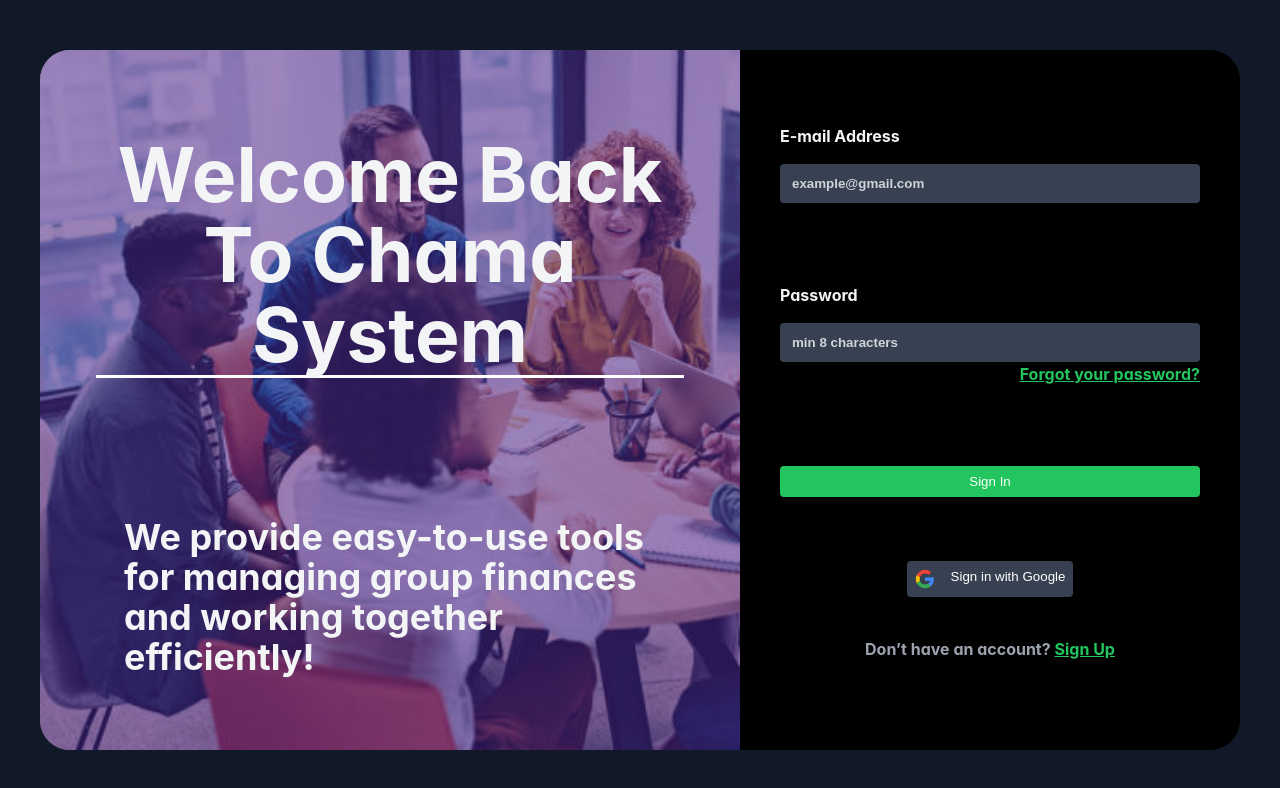
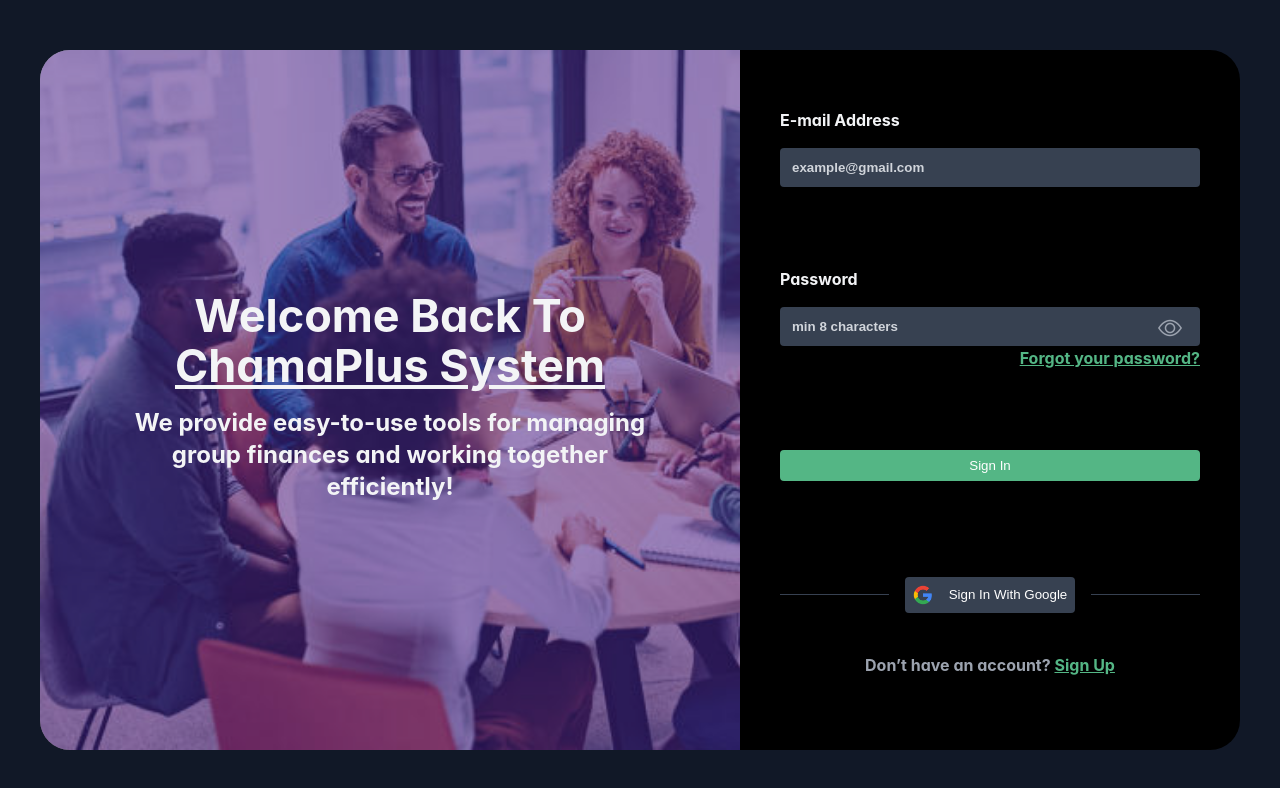
Before and after one commit to PascalTwoli/chama, a React (Create React App) app in the folder chama-frontend/: page /signin in a window 1280 px wide. Shown: the top 788 px of the page. Built offline with nearby package versions, Linux system fonts and the light colour scheme; no server answers.

Commit message:
feat: update styling and improve user experience across multiple components

```diff
--- a/chama-frontend/src/App.css
+++ b/chama-frontend/src/App.css
@@ -1,8 +1,24 @@
 
 :root {
-  --gray-400:  #a0aec0;
+  --primary-color: #4084B9;
+  --primary-color-hover: #488ec3;
   --info-btn: #4084B9;
+  --info-btn-hover: #4084B9;
+  --info-btn-active: #4084B9;
+  --gray-100: #f7fafc;
+  --gray-200: #edf2f7;
+  --gray-300: #718096;
+  --gray-400: #a0aec0;
+  /* --gray-500: #cbd5e0; */
+  --gray-600: #e2e8f0;
+  --gray-700: #edf2f7;
+  --gray-800: #f7fafc;
+  --gray-900: #f8fafc;
   --gray-500: rgb(158, 158, 158, 0.5) ;
+  --purple-500: #6b46c1;
+  --purple-600: #553c9a;
+  --purple-700: #44337a;
+  --purple-800: #322659;
 }
 
 
@@ -151,7 +167,7 @@
 }
 
 .signup-details {
-  width: 500px;
+  max-width: 31.25rem;
   border-top-left-radius: 30px;
   border-bottom-left-radius: 30px;
 }
@@ -167,9 +183,9 @@
 
 
 .welcome-p {
-  border-bottom: 3px solid white;
-  font-size: 75px;
-  line-height: 80px;
+  /* border-bottom: 3px solid white; */
+  font-size: 45px;
+  line-height: 50px;
   font-weight: 700;
 }
 
@@ -177,6 +193,10 @@
   height: 20px;
 }
 
+.hor-line {
+  border-top: solid 1px;
+  border-color: var(--gray-700);
+}
 .google-login {
   /* margin: 0 auto;
   margin-top: 50px;
--- a/chama-frontend/src/App.tsx
+++ b/chama-frontend/src/App.tsx
@@ -1,5 +1,4 @@
 import React from 'react';
-import logo from './logo.svg';
 import './App.css';
 import AppRoutes from './routes/Routes';
 import "bootstrap-icons/font/bootstrap-icons.css";
--- a/chama-frontend/src/components/settings/chama-settings.tsx
+++ b/chama-frontend/src/components/settings/chama-settings.tsx
@@ -1,4 +1,4 @@
-import React, { useRef, useState } from "react";
+import React, { useState } from "react";
 import { Menu } from "primereact/menu";
 import { toast } from 'react-toastify';
 import { Button } from "primereact/button";
--- a/chama-frontend/src/components/settings/profile-image-upload.tsx
+++ b/chama-frontend/src/components/settings/profile-image-upload.tsx
@@ -1,5 +1,5 @@
 import { toast } from 'react-toastify';
-import { useRef, useState, type Dispatch, type SetStateAction } from "react";
+import { useRef, useState } from "react";
 
 interface ProfileImageUploadProps {
   onStartEditing: () => void;
--- a/chama-frontend/src/pages/signin.tsx
+++ b/chama-frontend/src/pages/signin.tsx
@@ -1,5 +1,5 @@
 
-import { FormEvent, useEffect, useRef, useState } from "react";
+import { FormEvent, useState, useEffect } from "react";
 import { FormErrors, SignInCredentials} from "../models/user"; //SignInResponse
 import { AuthService as SigninService } from "../services/auth/signin-service";
 import AuthService from "../services/auth/signup-service";
@@ -18,8 +18,7 @@ const SignIn = () => {
   const [error, setError] = useState<FormErrors>({});
   const [isLoading, setIsLoading] = useState<boolean>(false);
   const [isCheckingUserType, setIsCheckingUserType] = useState<boolean>(false);
-  const [apiError, setApiError] = useState<string>("");
-  const [apiSuccess, setApiSuccess] = useState<string>("");
+  const [showPassword, setShowPassword] = useState(false);
 
   const handleChange = (e: FormEvent<HTMLInputElement>) => {
     const { name, value } = e.currentTarget;
@@ -56,8 +55,6 @@ const SignIn = () => {
 
   const handleLogin = async (e: FormEvent<HTMLFormElement>) => {
     e.preventDefault();
-    setApiError("");
-    setApiSuccess("");
 
     // Validate form data
     if (!validateForm()) {
@@ -174,23 +171,12 @@ const SignIn = () => {
       <div className="signin-container flex flex-row justify-center items-center rounded-xl">
         <div className="signin-image flex-1" style={{backgroundImage: "url('/assets/signinimage.png')", backgroundSize: "cover"}}>
           <div className=" flex flex-col justify-center signin-image-overlay text-center p-14">
-            <p className="font-bold welcome-p">Welcome Back To Chama System</p>
-            <p className="font-bold text-4xl p-7 text-left">We provide easy-to-use tools for managing  group finances and working together efficiently!</p>
+            <p className="font-bold welcome-p mb-4">Welcome Back To <br /> <span className="underline">ChamaPlus System</span> </p>
+            <p className="font-bold text-2xl p-7 pt-0 mt-0 text-center">We provide easy-to-use tools for managing  group finances and working together efficiently!</p>
           </div>
         </div>
         <div className="signin-details flex items-center bg-black min-h-full flex-2 font-bold">
           <div className="w-full p-10 min-h-full">
-            {/* <h2 className="text-2xl font-bold text-center text-white">Sign In</h2> */}
-            {/* {apiSuccess && (
-              <p className="text-green-500 font-bold text-center mb-4">
-                {apiSuccess}
-              </p>
-            )}
-            {apiError && (
-              <p className="text-red-500 font-bold text-center mb-4">
-                {apiError}
-              </p>
-            )} */}
             <form onSubmit={handleLogin}>
               <div className="">
                 <label className="email-input" htmlFor="email">
@@ -210,11 +196,11 @@ const SignIn = () => {
                 </label>
               </div>
 
-              <div className="mt-20">
+              <div className="mt-20 relative">
                 <label className="pass-input" htmlFor="password">
                   Password
                   <input
-                    type="password"
+                    type={showPassword ? "text" : "password"}
                     id="password"
                     name="password"
                     value={formData.password}
@@ -224,14 +210,26 @@ const SignIn = () => {
                     className={`w-full p-3 mt-4 border rounded bg-gray-700 placeholder:font-bold placeholder:text-gray-300 focus:outline focus:outline-sky-500 ${error.password ? "border-red-500" : ""}`} />
                   {error.password && <p className="text-red-500 text-sm mt-1">{error.password}</p>}
                 </label>
+                <button
+                  type="button"
+                  className="absolute right-3 top-[45px] text-gray-400 hover:text-gray-200 transition duration-300 bg-transparent border-0 focus:outline-none"
+                  onClick={() => setShowPassword(!showPassword)}
+                  aria-label={showPassword ? "Hide password" : "Show password"}
+                >
+                  {showPassword ? (
+                    <i className="bi bi-eye-slash text-2xl"></i>
+                  ) : (
+                    <i className="bi bi-eye text-2xl"></i>
+                  )}
+                </button>
                 <div className="text-right">
-                  <a href="/forgot-password" className="font-bold text-green-500 hover:text-green-400 transition duration-300">Forgot your password?</a>
+                  <a href="/forgot-password" className="font-bold text-[#54B685] hover:text-green-400 transition duration-300">Forgot your password?</a>
                 </div>
               </div>
 
               <div className="">
                 <button
-                  className="w-full p-2 mt-20 mb-10 text-white bg-green-500 rounded hover:bg-green-400 transition duration-300 border-0 text-center"
+                  className="w-full p-2 mt-20 mb-10 text-white bg-[#54B685] rounded hover:bg-green-400 transition duration-300 border-0 text-center"
                   type="submit"
                   disabled={isLoading || isCheckingUserType}
                 >
@@ -239,23 +237,23 @@ const SignIn = () => {
                 </button>
               </div>
 
-              <div className="flex items-center my-6 mb-10">
-                <div className="flex-grow border-t border-gray-700"></div>
-                <button
-                  type="button"
-                  className="google-login bg-gray-700 p-2 rounded flex justify-around ml-4 mr-4 gap-4 hover:bg-gray-600 transition duration-300 border-0"
-                  aria-label="Sign in with Google"
-                >
-                  <img className="google-logo" src="/assets/Google__G__logo.svg.webp" alt="Google" />
-                  <span>Sign in with Google</span>
+              <div className="flex items-center my-6 mb-10 mt-14">
+                <div className="flex-grow  hor-line"></div>
+                <button className=" google-login bg-gray-700 p-2 rounded flex justify-around items-center ml-4 mr-4 gap-4 hover:bg-gray-600 transition duration-300  border-0">
+                  <img
+                    className="google-logo"
+                    src="/assets/Google__G__logo.svg.webp"
+                    alt="Google"
+                  />
+                  <span>Sign In With Google</span>
                 </button>
-                <div className="flex-grow border-t border-gray-700"></div>
+                <div className=" flex-grow hor-line"></div>
               </div>
             </form>
 
 
             <p className="mt-4 text-center text-gray-400 font-bold">
-              Don’t have an account? <a href="/signup" className="text-green-500 hover:text-green-400 transition duration-300">Sign Up</a>
+              Don’t have an account? <a href="/signup" className="text-[#54B685] hover:text-green-400 transition duration-300">Sign Up</a>
             </p>
           </div>
         </div>
--- a/chama-frontend/src/pages/signup.tsx
+++ b/chama-frontend/src/pages/signup.tsx
@@ -19,8 +19,7 @@ const SignUp = () => {
 	});
 	const [errors, setErrors] = useState<FormErrors>({});
 	const [isLoading, setIsLoading] = useState<boolean>(false);
-	const [apiError, setApiError] = useState<string>("");
-	const [apiSuccess, setApiSuccess] = useState<string>("");
+	const [showPassword, setShowPassword] = useState(false);
 
 	const handleChange = (e: ChangeEvent<HTMLInputElement>) => {
 		const { name, value } = e.target;
@@ -71,8 +70,6 @@ const SignUp = () => {
 
 	const handleRegister = async (e: FormEvent<HTMLFormElement>) => {
 		e.preventDefault();
-		setApiError("");
-		setApiSuccess("");
 
 		if (!validateForm()) {
 			return;
@@ -147,19 +144,8 @@ const SignUp = () => {
 	return (
 		<div className="bg-gray-900 flex justify-center min-h-screen items-center">
 			<div className="signin-container flex flex-row justify-center items-center rounded-xl">
-				<div className="signup-details flex items-center justify-center min-h-full bg-black">
-					<div className="w-full  px-10 rounded-xl font-bold">
-						{/* <h2 className="text-2xl font-bold text-center">Sign Up</h2> */}
-						{/* {apiSuccess && (
-							<div className="bg-green-100 border border-green-400 text-green-700 px-4 py-3 rounded relative mb-4">
-								{apiSuccess}
-							</div>
-						)}
-						{apiError && (
-							<div className="bg-red-100 border border-red-400 text-red-700 px-4 py-3 rounded relative mb-4">
-								{apiError}
-							</div>
-						)} */}
+				<div className="signup-details flex items-center justify-center min-h-full bg-black ">
+					<div className="w-full  px-10 rounded-xl font-bold overflow-y-auto h-[93vh] pt-2">
 						<form onSubmit={handleRegister}>
 							<div className="flex gap-6">
 								<label htmlFor="firstName" className="w-full">
@@ -243,11 +229,11 @@ const SignUp = () => {
 									)}
 								</label>
 							</div>
-							<div className="mt-8">
+							<div className="mt-8 relative">
 								<label htmlFor="password" className="w-full">
 									Password
 									<input
-										type="password"
+										type={showPassword ? "text" : "password"}
 										id="password"
 										name="password"
 										placeholder="Password"
@@ -263,6 +249,18 @@ const SignUp = () => {
 										</p>
 									)}
 								</label>
+								<button
+									type="button"
+									className="absolute right-3 top-[36px] text-gray-400 hover:text-gray-200 transition duration-300 bg-transparent border-0 focus:outline-none"
+									onClick={() => setShowPassword(!showPassword)}
+									aria-label={showPassword ? "Hide password" : "Show password"}
+								>
+									{showPassword ? (
+										<i className="bi bi-eye-slash text-2xl"></i>
+									) : (
+										<i className="bi bi-eye text-2xl"></i>
+									)}
+								</button>
 							</div>
 							<p className="text-gray-400 mt-8 font-normal">
 								By creating an account, you agree to our{" "}
@@ -280,30 +278,30 @@ const SignUp = () => {
 							</p>
 							<button
 								type="submit"
-								className="w-full p-2 mt-4 text-white bg-green-500 rounded hover:bg-green-400 transition duration-300 border-0 disabled:bg-gray-500 disabled:cursor-not-allowed"
+								className="w-full p-2 mt-4 text-white bg-[#54B685] rounded hover:bg-green-400 transition duration-300 border-0 disabled:bg-gray-500 disabled:cursor-not-allowed cursor-pointer"
 								disabled={isLoading}>
-								{isLoading ? "Signing Up..." : "Sign Up"}
+								{isLoading ? "Creating account..." : "Create Account"}
 							</button>
-						</form>
 
 							<div className="flex items-center my-6 mb-10 mt-14">
-							<div className="flex-grow border-t border-gray-700"></div>
-							<button className=" google-login bg-gray-700 p-2 rounded flex justify-around ml-4 mr-4 gap-4 hover:bg-gray-600 transition duration-300  border-0">
+								<div className="flex-grow  hor-line"></div>
+								<button className=" google-login bg-gray-700 p-2 rounded flex justify-around items-center ml-4 mr-4 gap-4 hover:bg-gray-600 transition duration-300  border-0">
 									<img
 										className="google-logo"
 										src="/assets/Google__G__logo.svg.webp"
 										alt="Google"
 									/>
-								<span>Sign in with Google</span>
+									<span>Google Sign up</span>
 								</button>
-							<div className="flex-grow border-t border-gray-700"></div>
+								<div className=" flex-grow hor-line"></div>
 							</div>
+						</form>
 
 						<p className="mt-4 text-center text-gray-400 font-bold">
 							Already have an account?{" "}
 							<a
 								href="/signin"
-								className="text-green-500 hover:text-green-400 transition duration-300">
+								className="text-[#54B685] hover:text-green-400 transition duration-300">
 								Sign In
 							</a>
 						</p>
@@ -316,10 +314,10 @@ const SignUp = () => {
 						backgroundSize: "cover",
 					}}>
 					<div className=" flex flex-col justify-center signup-image-overlay text-center p-14">
-						<p className="font-bold welcome-p">
-							Welcome Back To Chama System
+						<p className="font-bold welcome-p mb-4 ">
+							Welcome To <br /> <span className="underline">ChamaPlus System</span>
 						</p>
-						<p className="font-bold text-4xl p-7 text-left">
+						<p className="font-bold text-2xl p-7 pt-0 mt-0 text-center">
 							We provide easy-to-use tools for managing group finances
 							and working together efficiently!
 						</p>
```
Also changed, not shown: chama-frontend/src/components/user-type.tsx (+14 -68 lines), chama-frontend/src/routes/Routes.tsx (indentation only). Lines whose indentation alone changed are shown as unchanged.
